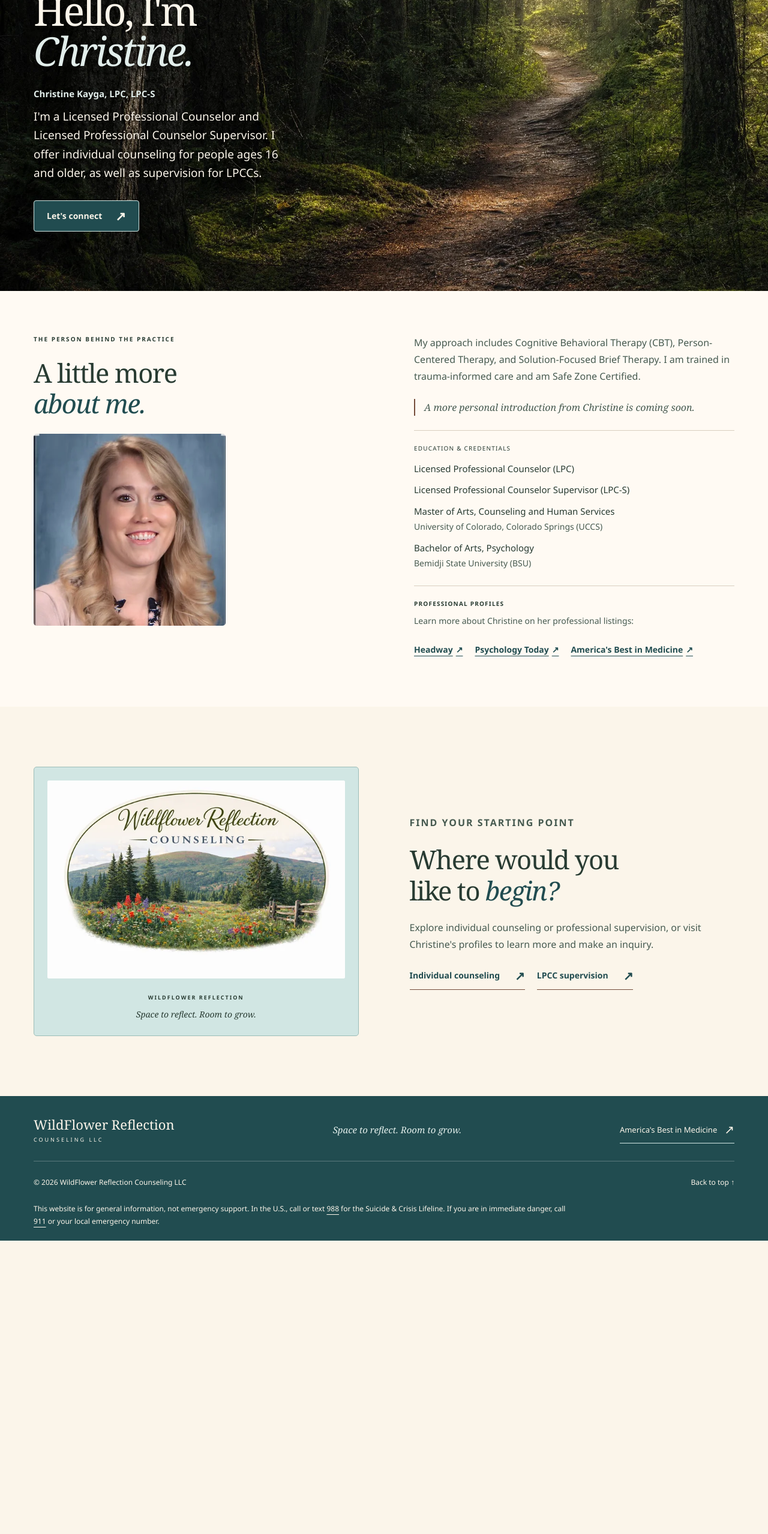
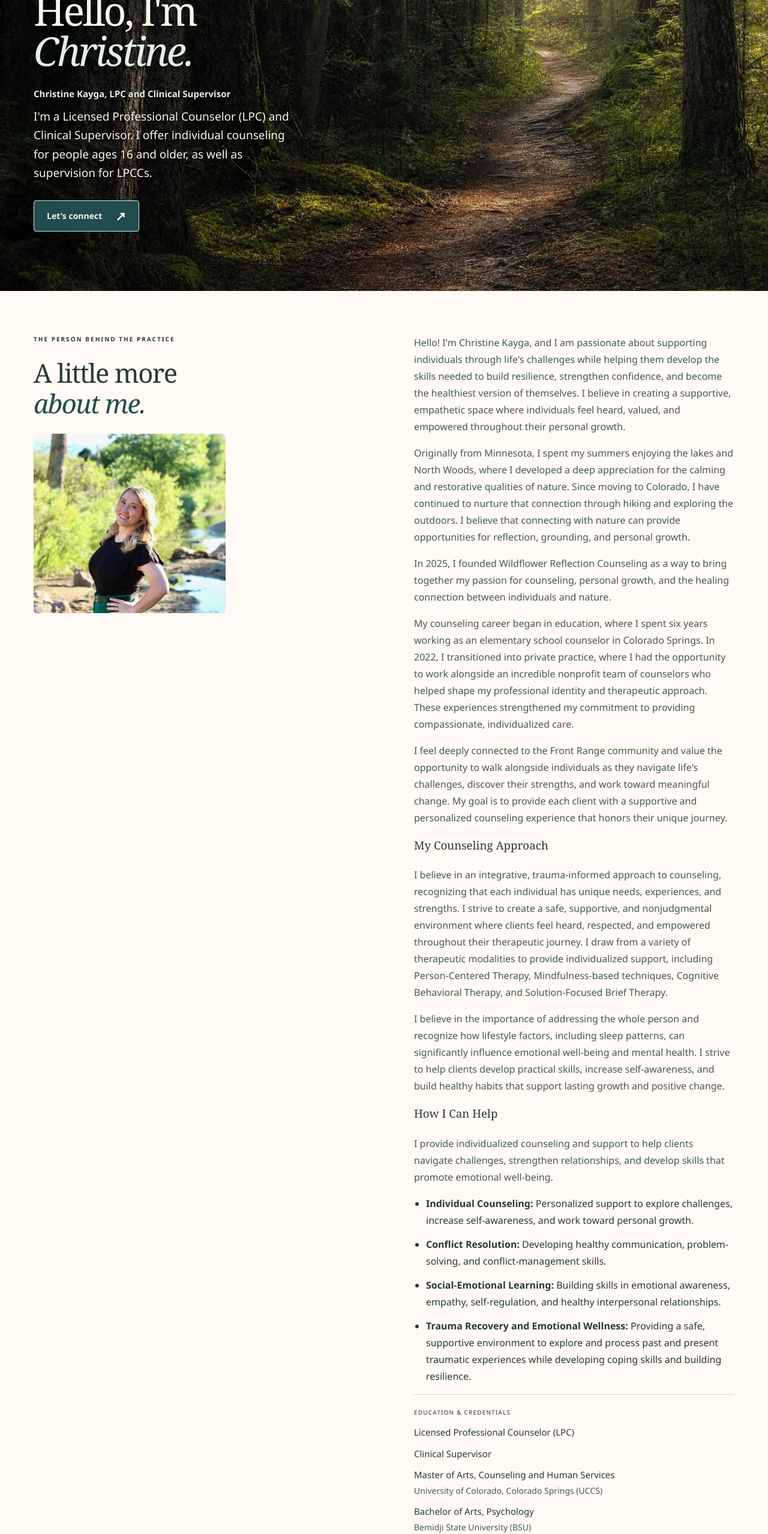
Before and after one commit to pvwt472v8r-beep/Wild-Flower-Reflection-Counseling-LLC, a plain HTML site: page christine.html in a window 1280 px wide. Shown: the part 240-2797 px from the top of the page at 60% size. Before the commit the page ends 2308 px from the top, so only its background shows below. Drawn offline with Linux system fonts and the light colour scheme.

Commit message:
Update Christine bio and profile content
Co-authored-by: copilot-swe-agent[bot] <198982749+Copilot@users.noreply.github.com>

```diff
--- a/christine.html
+++ b/christine.html
@@ -4,10 +4,10 @@
     <meta charset="utf-8">
     <meta name="viewport" content="width=device-width, initial-scale=1">
     <meta name="theme-color" content="#d1e6e3">
-    <meta name="description" content="Meet Christine Kayga, LPC, LPC-S. Explore her counseling approaches, education, and credentials at WildFlower Reflection Counseling LLC.">
+    <meta name="description" content="Meet Christine Kayga, LPC and Clinical Supervisor. Learn about her integrative, trauma-informed counseling approach and professional background.">
     <title>Meet Christine Kayga | WildFlower Reflection Counseling</title>
     <link rel="icon" href="favicon.svg" type="image/svg+xml">
-    <link rel="stylesheet" href="styles.css?v=wildflower-backgrounds">
+    <link rel="stylesheet" href="styles.css?v=wildflower-profile-updates">
     <script src="script.js" defer></script>
   </head>
   <body>
@@ -33,8 +33,8 @@
         <div class="hero-copy">
           <p class="eyebrow"><span class="little-line"></span> MEET YOUR COUNSELOR</p>
           <h1 id="hero-title">Hello, I'm<br><em>Christine.</em></h1>
-          <p class="credential-line">Christine Kayga, LPC, LPC-S</p>
-          <p class="hero-description">I'm a Licensed Professional Counselor and Licensed Professional Counselor Supervisor. I offer individual counseling for people ages 16 and older, as well as supervision for LPCCs.</p>
+          <p class="credential-line">Christine Kayga, LPC and Clinical Supervisor</p>
+          <p class="hero-description">I'm a Licensed Professional Counselor (LPC) and Clinical Supervisor. I offer individual counseling for people ages 16 and older, as well as supervision for LPCCs.</p>
           <a class="button" href="connect.html">Let's connect <span aria-hidden="true">↗</span></a>
         </div>
         <div class="hero-visual">
@@ -51,14 +51,28 @@
           <div>
             <p class="eyebrow">THE PERSON BEHIND THE PRACTICE</p>
             <h2 id="bio-title">A little more<br><em>about me.</em></h2>
-            <img class="christine-portrait" src="image/christine-kayga-portrait.webp" alt="Christine Kayga" width="500" height="500" loading="lazy" decoding="async">
+            <img class="christine-portrait" src="image/headshot2.jpg" alt="Christine Kayga" width="1280" height="1196" loading="lazy" decoding="async">
           </div>
           <div class="about-copy">
-            <p>My approach includes Cognitive Behavioral Therapy (CBT), Person-Centered Therapy, and Solution-Focused Brief Therapy. I am trained in trauma-informed care and am Safe Zone Certified.</p>
-            <!-- Replace this note with Christine's approved first-person bio when supplied. -->
-            <p class="bio-note">A more personal introduction from Christine is coming soon.</p>
-            <!-- Add Christine's approved mission statement here when supplied. -->
-            <div class="education"><h3>Education &amp; credentials</h3><ul><li><strong>Licensed Professional Counselor (LPC)</strong></li><li><strong>Licensed Professional Counselor Supervisor (LPC-S)</strong></li><li><strong>Master of Arts, Counseling and Human Services</strong><span>University of Colorado, Colorado Springs (UCCS)</span></li><li><strong>Bachelor of Arts, Psychology</strong><span>Bemidji State University (BSU)</span></li></ul></div>
+            <p>Hello! I'm Christine Kayga, and I am passionate about supporting individuals through life's challenges while helping them develop the skills needed to build resilience, strengthen confidence, and become the healthiest version of themselves. I believe in creating a supportive, empathetic space where individuals feel heard, valued, and empowered throughout their personal growth.</p>
+            <p>Originally from Minnesota, I spent my summers enjoying the lakes and North Woods, where I developed a deep appreciation for the calming and restorative qualities of nature. Since moving to Colorado, I have continued to nurture that connection through hiking and exploring the outdoors. I believe that connecting with nature can provide opportunities for reflection, grounding, and personal growth.</p>
+            <p>In 2025, I founded Wildflower Reflection Counseling as a way to bring together my passion for counseling, personal growth, and the healing connection between individuals and nature.</p>
+            <p>My counseling career began in education, where I spent six years working as an elementary school counselor in Colorado Springs. In 2022, I transitioned into private practice, where I had the opportunity to work alongside an incredible nonprofit team of counselors who helped shape my professional identity and therapeutic approach. These experiences strengthened my commitment to providing compassionate, individualized care.</p>
+            <p>I feel deeply connected to the Front Range community and value the opportunity to walk alongside individuals as they navigate life's challenges, discover their strengths, and work toward meaningful change. My goal is to provide each client with a supportive and personalized counseling experience that honors their unique journey.</p>
+            <h3>My Counseling Approach</h3>
+            <p>I believe in an integrative, trauma-informed approach to counseling, recognizing that each individual has unique needs, experiences, and strengths. I strive to create a safe, supportive, and nonjudgmental environment where clients feel heard, respected, and empowered throughout their therapeutic journey. I draw from a variety of therapeutic modalities to provide individualized support, including Person-Centered Therapy, Mindfulness-based techniques, Cognitive Behavioral Therapy, and Solution-Focused Brief Therapy.</p>
+            <p>I believe in the importance of addressing the whole person and recognize how lifestyle factors, including sleep patterns, can significantly influence emotional well-being and mental health. I strive to help clients develop practical skills, increase self-awareness, and build healthy habits that support lasting growth and positive change.</p>
+            <h3>How I Can Help</h3>
+            <p>I provide individualized counseling and support to help clients navigate challenges, strengthen relationships, and develop skills that promote emotional well-being.</p>
+            <ul class="bio-services">
+              <li><strong>Individual Counseling:</strong> Personalized support to explore challenges, increase self-awareness, and work toward personal growth.</li>
+              <li><strong>Conflict Resolution:</strong> Developing healthy communication, problem-solving, and conflict-management skills.</li>
+              <li><strong>Social-Emotional Learning:</strong> Building skills in emotional awareness, empathy, self-regulation, and healthy interpersonal relationships.</li>
+              <li><strong>Trauma Recovery and Emotional Wellness:</strong> Providing a safe, supportive environment to explore and process past and present traumatic experiences while developing coping skills and building resilience.</li>
+            </ul>
+            <div class="education"><h3>Education &amp; credentials</h3><ul><li><strong>Licensed Professional Counselor (LPC)</strong></li><li><strong>Clinical Supervisor</strong></li><li><strong>Master of Arts, Counseling and Human Services</strong><span>University of Colorado, Colorado Springs (UCCS)</span></li><li><strong>Bachelor of Arts, Psychology</strong><span>Bemidji State University (BSU)</span></li></ul></div>
+            <div class="education"><h3>Professional training</h3><ul><li><strong>Safe Zone Certification</strong></li></ul></div>
+            <figure class="medicine-recognition"><figcaption>Professional recognition</figcaption><a href="https://americasbestinmedicine.com/providers/christinem-kayga" target="_blank" rel="noopener noreferrer"><img src="image/badge.jpg" alt="America's Best in Medicine: Recognizing Today's Leaders in Medicine—Trusted. Respected. Unmatched." width="512" height="158" loading="lazy" decoding="async"></a></figure>
             <div class="professional-profiles">
               <h3>Professional profiles</h3>
               <p>Learn more about Christine on her professional listings:</p>
@@ -76,7 +90,7 @@
           <div class="logo-mat"><img src="image/wildflower-logo-640.webp" alt="Wildflower Reflection Counseling logo featuring a mountain meadow in bloom" width="640" height="427" loading="lazy" decoding="async"></div>
           <div class="about-caption"><span class="eyebrow">WILDFLOWER REFLECTION</span><span>Space to reflect. Room to grow.</span></div>
         </div>
-        <div class="approach-copy"><p class="eyebrow">FIND YOUR STARTING POINT</p><h2 id="story-title">Where would you<br>like to <em>begin?</em></h2><p>Explore individual counseling or professional supervision, or visit Christine's profiles to learn more and make an inquiry.</p><div class="page-links"><a class="text-link" href="counseling.html">Individual counseling <span aria-hidden="true">↗</span></a><a class="text-link" href="supervision.html">LPCC supervision <span aria-hidden="true">↗</span></a></div></div>
+        <div class="approach-copy"><p class="eyebrow">FIND YOUR STARTING POINT</p><h2 id="story-title">Where would you<br>like to <em>begin?</em></h2><p>Explore individual counseling or professional supervision, or visit Christine's professional profiles.</p><div class="page-links"><a class="text-link" href="counseling.html">Individual counseling <span aria-hidden="true">↗</span></a><a class="text-link" href="supervision.html">LPCC supervision <span aria-hidden="true">↗</span></a></div></div>
       </section>
     </main>
     <footer class="site-footer">
--- a/styles.css
+++ b/styles.css
@@ -143,6 +143,13 @@ h2 { font-size: clamp(35px, 3.4vw, 47px); line-height: 1.18; letter-spacing: -1.
 .education li { font-size: 15px; line-height: 1.7; margin-top: 10px; }
 .education strong { font-weight: 500; display: block; }
 .education li span { color: var(--muted); font-size: 14px; }
+.education + .education { margin-top: 24px; }
+.bio-services { padding-left: 20px; }
+.bio-services li { margin-top: 12px; }
+.medicine-recognition { margin: 24px 0 0; border-top: 1px solid var(--line); padding-top: 21px; }
+.medicine-recognition figcaption { margin-bottom: 12px; font-family: var(--sans); font-size: 10px; font-weight: 600; letter-spacing: 1.2px; text-transform: uppercase; }
+.medicine-recognition a { display: block; width: min(100%, 520px); }
+.medicine-recognition img { display: block; width: 100%; height: auto; }
 .professional-profiles { border-top: 1px solid var(--line); margin-top: 24px; padding-top: 21px; }
 .professional-profiles h3 { font-family: var(--sans); font-size: 10px; font-weight: 600; letter-spacing: 1.2px; text-transform: uppercase; margin-bottom: 8px; }
 .professional-profiles p { font-size: 14px; }
```
Also changed, not shown: connect.html (+3 -3 lines), counseling.html (+3 -3 lines), index.html (+7 -7 lines), supervision.html (+4 -4 lines), 1 other file.
